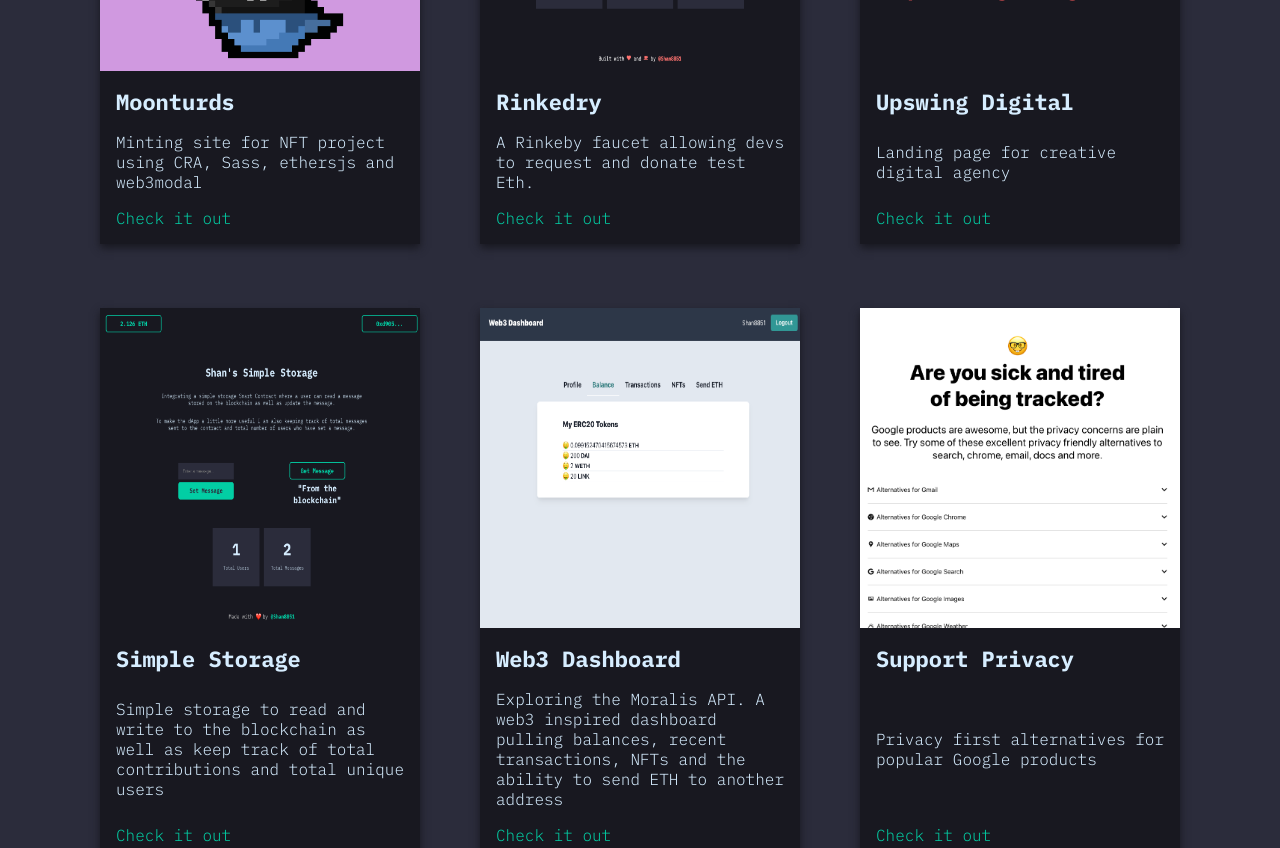
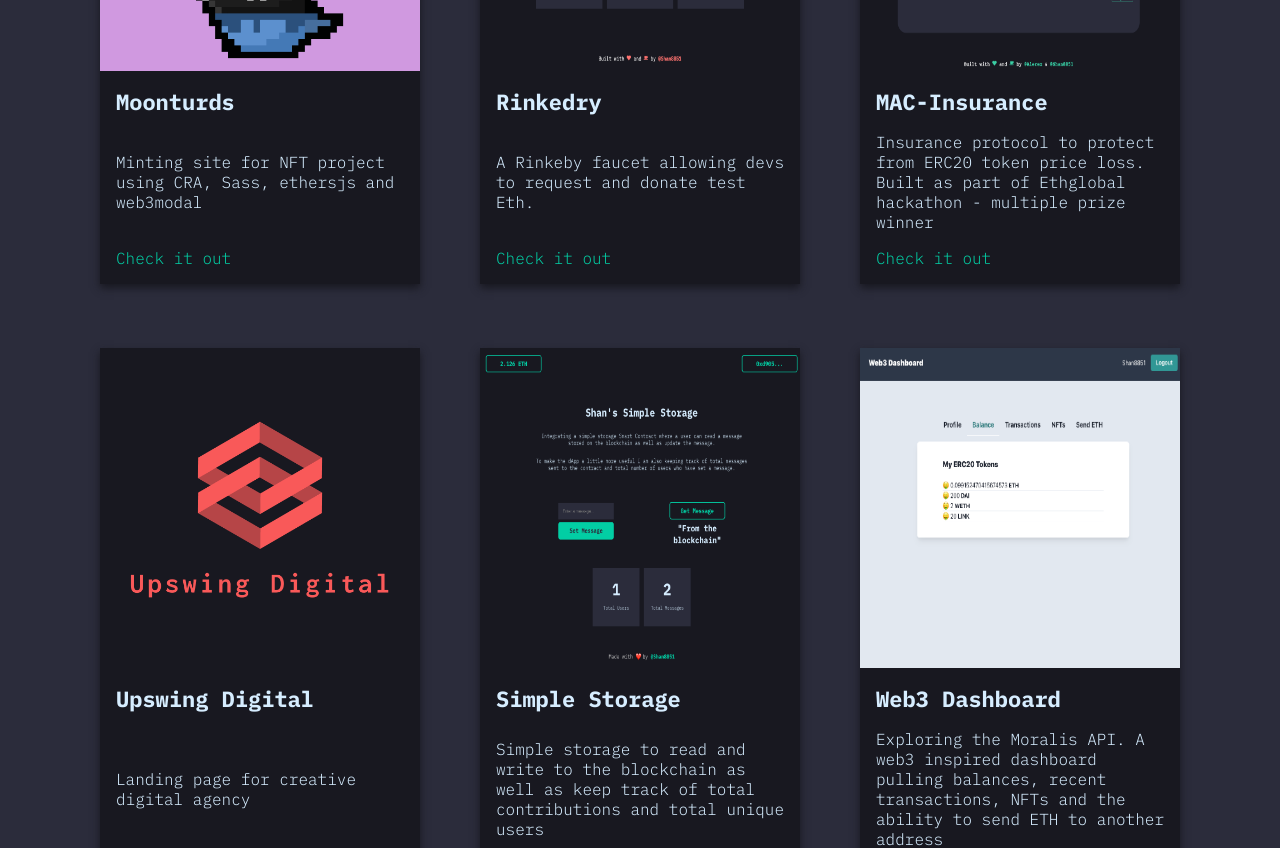
Before and after one commit to shan8851/shan-personal-site, a React (Create React App) app: page / in a window 1280 px wide. Shown: the part 1860-2708 px from the top of the page. Built offline with nearby package versions, Linux system fonts and the light colour scheme.

Commit message:
adding project

```diff
--- a/src/data/projects.ts
+++ b/src/data/projects.ts
@@ -1,7 +1,7 @@
 import mt from "../assets/mtgif.gif";
 import us from "../assets/upswing.png";
-import sp from "../assets/ga.png";
-//import rdg from "../assets/rdg.png";
+//import sp from "../assets/ga.png";
+import mac from '../assets/mac.png'
 import ss from "../assets/ss.png";
 import faucet from "../assets/faucet.png";
 import db from "../assets/dashboard.png";
@@ -24,6 +24,14 @@ export const projects = [
       "A Rinkeby faucet allowing devs to request and donate test Eth.",
     url: "https://rinkedry.vercel.app/",
     image: faucet,
+  },
+    {
+    id: uuidv4(),
+    title: "MAC-Insurance",
+    description:
+      "Insurance protocol to protect from ERC20 token price loss. Built as part of Ethglobal hackathon - multiple prize winner",
+    url: "https://showcase.ethglobal.com/hackmoney2022/mac-insurance-r1g12",
+    image: mac,
   },
   {
     id: uuidv4(),
@@ -55,11 +63,11 @@ export const projects = [
   //   url: "https://readydevgo.co/",
   //   image: rdg,
   // },
-  {
-    id: uuidv4(),
-    title: "Support Privacy",
-    description: "Privacy first alternatives for popular Google products",
-    url: "https://fuck-google.netlify.app/",
-    image: sp,
-  },
+  // {
+  //   id: uuidv4(),
+  //   title: "Support Privacy",
+  //   description: "Privacy first alternatives for popular Google products",
+  //   url: "https://fuck-google.netlify.app/",
+  //   image: sp,
+  // },
 ];
```
Also changed, not shown: src/assets/mac.png (added).
